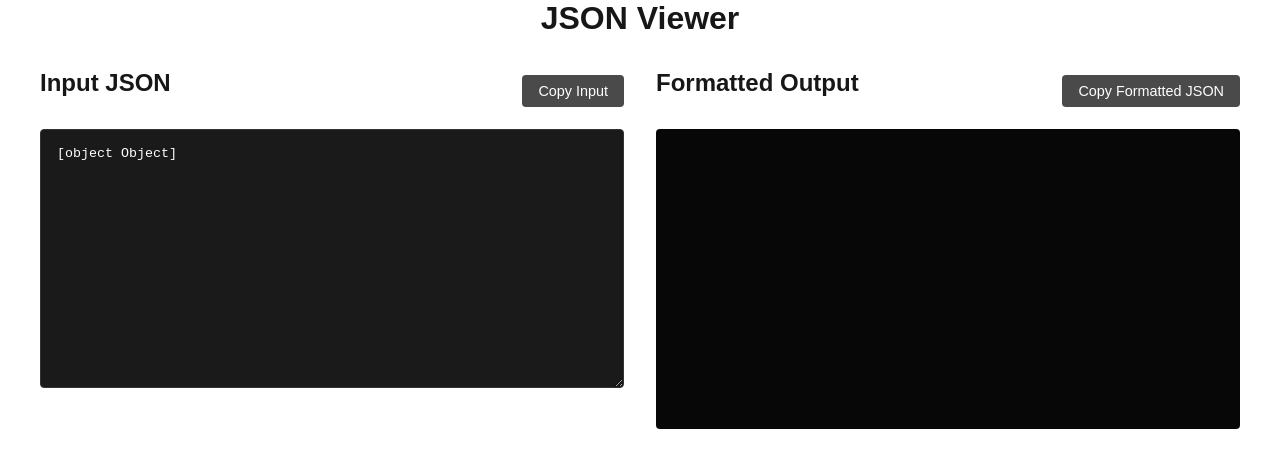
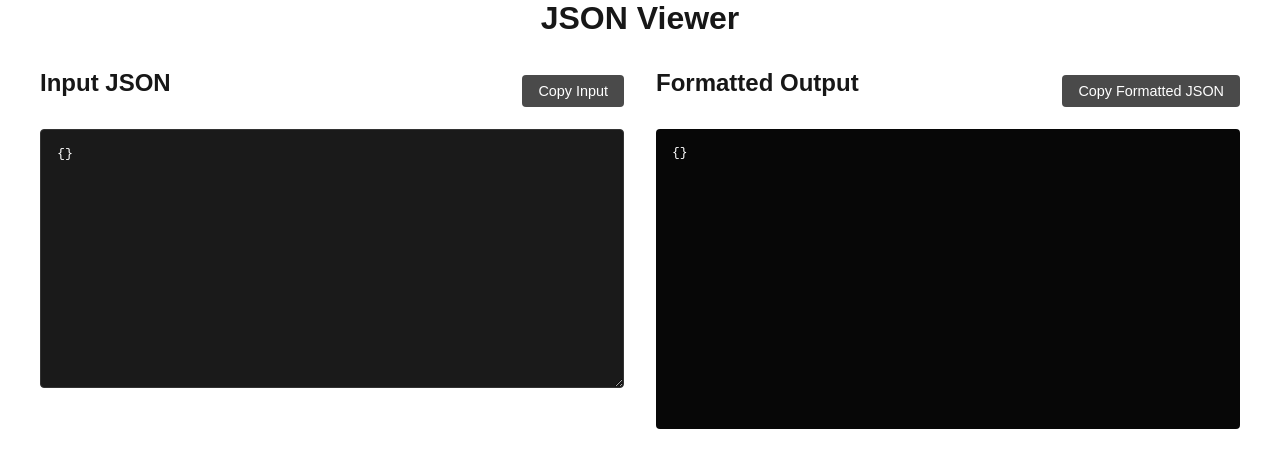
Before and after one commit to subashthiru3/json-converter, a Next.js app: page / in a window 1280 px wide. Shown: the top 468 px of the page. Built offline with nearby package versions, Linux system fonts and the light colour scheme.

Commit message:
Update page.js

```diff
--- a/src/app/jsonviewer/page.js
+++ b/src/app/jsonviewer/page.js
@@ -53,8 +53,8 @@ function JsonViewer({ data }) {
   }
 
   function App() {
-    const [jsonInput, setJsonInput] = useState({});
-    const [parsedJson, setParsedJson] = useState(null);
+    const [jsonInput, setJsonInput] = useState('{}');
+    const [parsedJson, setParsedJson] = useState({});
     const [error, setError] = useState(null);
     const [showCopyFeedback, setShowCopyFeedback] = useState(false);
 
```
